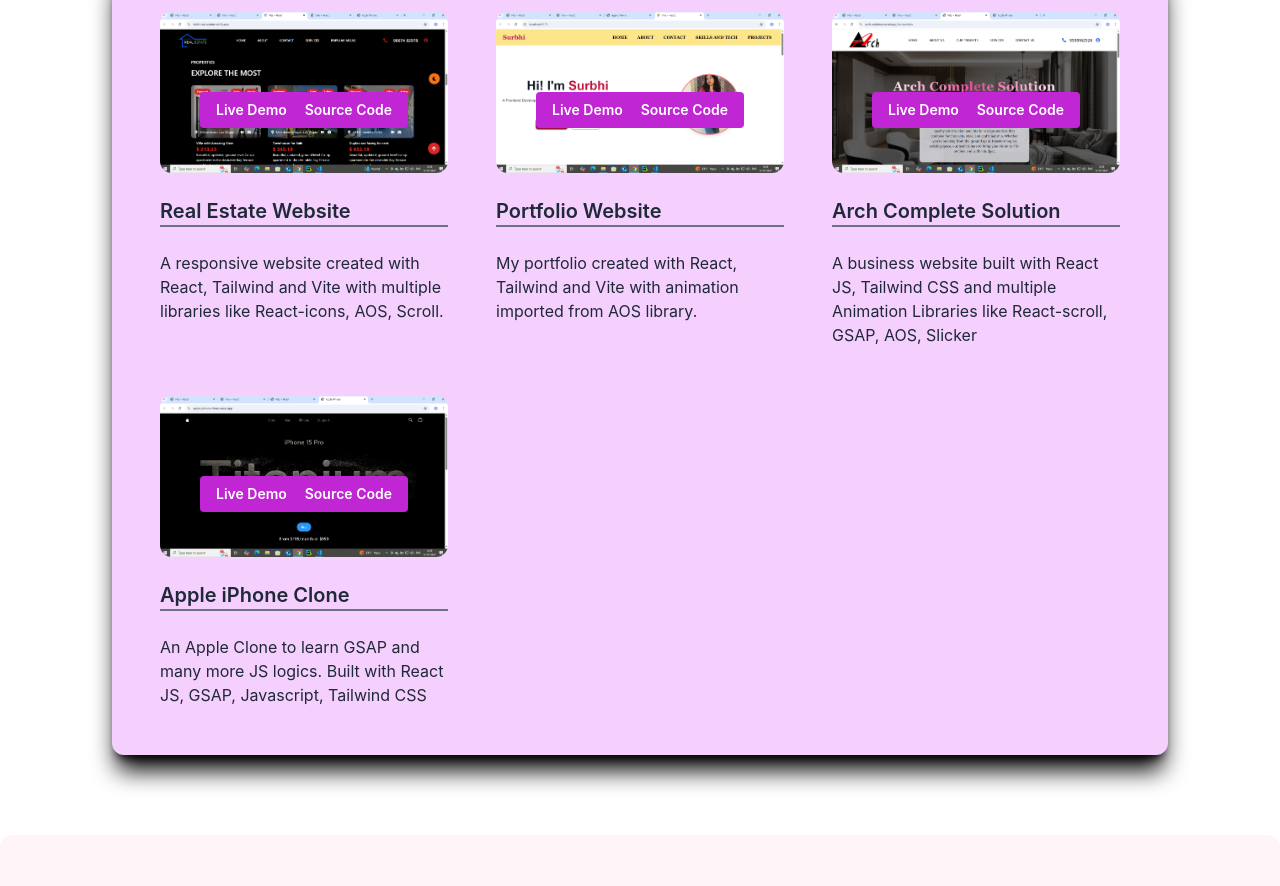
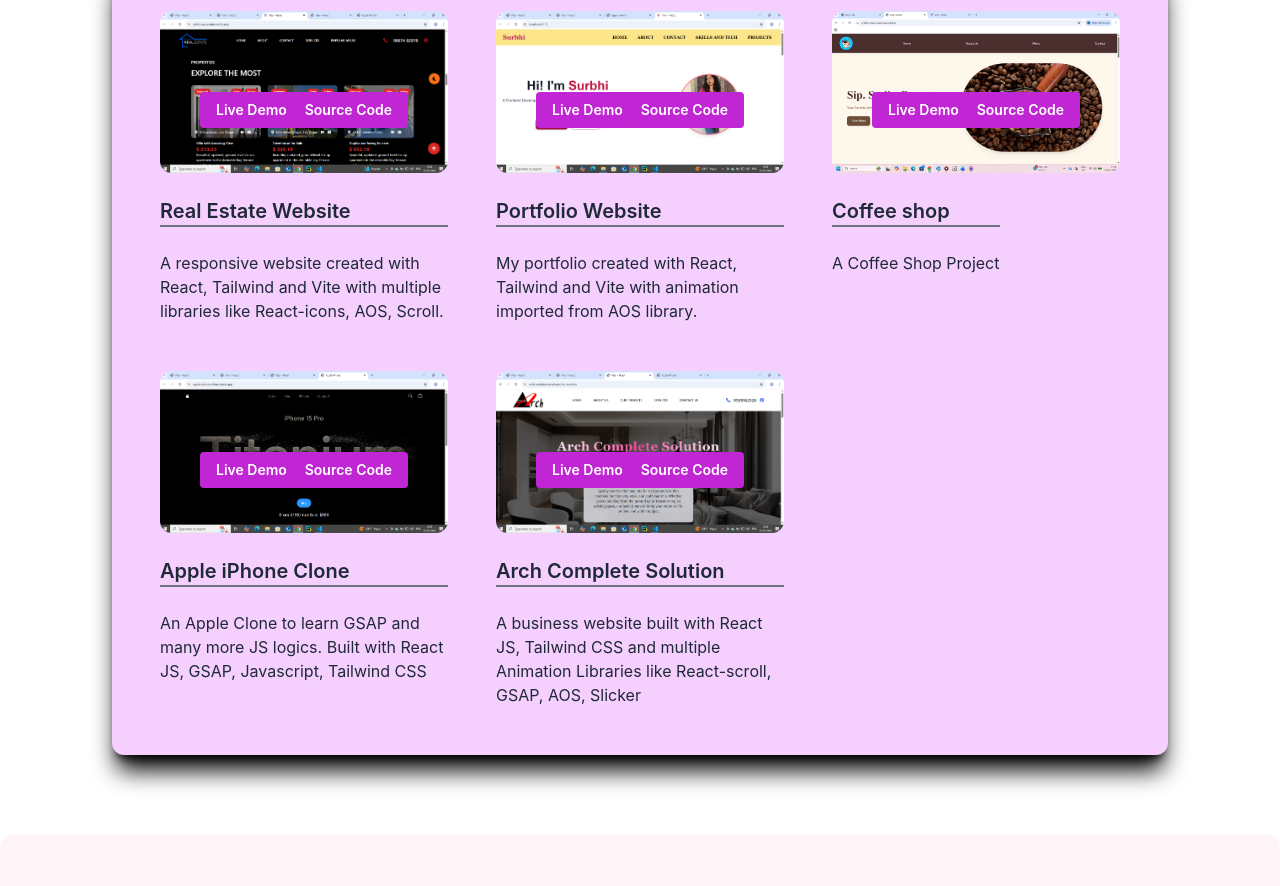
Before and after one commit to surbhi713/portfolio, a React (Vite) app: page /pro in a window 1280 px wide. Shown: the part 2041-2927 px from the top of the page. Built offline with nearby package versions, Linux system fonts and the light colour scheme.

Commit message:
new project added

```diff
--- a/src/components/export.js
+++ b/src/components/export.js
@@ -1,8 +1,9 @@
 import real from '../assets/Realestate.png';
 import portfolio from '../assets/portfolio.png'
-import spotify from '../assets/spotify.png'
+// import spotify from '../assets/spotify.png'
 import apple from'../assets/Apple.png';
 import arch from '../assets/Arch.png'
+import coffee from '../assets/coffee.png'
 
 const project = [
     {
@@ -21,11 +22,10 @@ const project = [
         link:'https://portfolio-surbhi713s-projects.vercel.app/'
     },
     {
-        name: 'Arch Complete Solution',
-        about: 'A business website built with React JS, Tailwind CSS and multiple Animation Libraries like React-scroll, GSAP, AOS, Slicker',
-        alt:'Freelancing website',
-        image: arch,
-        link:'https://arch-solution.vercel.app/'
+        name: 'Coffee shop',
+        about: 'A Coffee Shop Project',
+        image: coffee,
+        link: 'https://coffee-brew-haven.vercel.app/'
     },
     {
         name: 'Apple iPhone Clone',
@@ -35,7 +35,13 @@ const project = [
         link:'https://apple-iphone-three.vercel.app/'
     },
 
-
+    {
+        name: 'Arch Complete Solution',
+        about: 'A business website built with React JS, Tailwind CSS and multiple Animation Libraries like React-scroll, GSAP, AOS, Slicker',
+        alt:'Freelancing website',
+        image: arch,
+        link:'https://arch-solution.vercel.app/'
+    },
 ]
 
 export default project ;
```
Also changed, not shown: src/assets/coffee.png (added), 1 other file (tests, documents, lock files or other folders).
